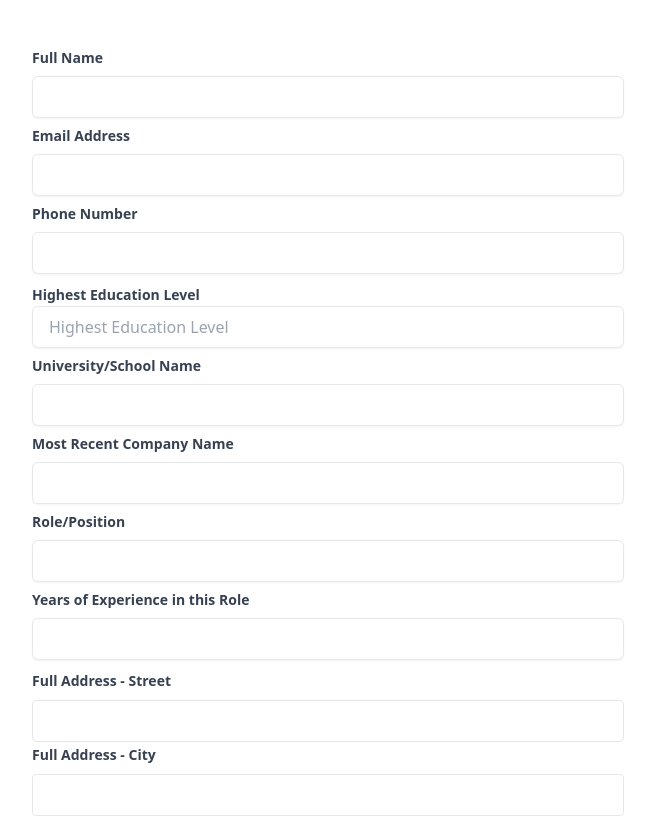
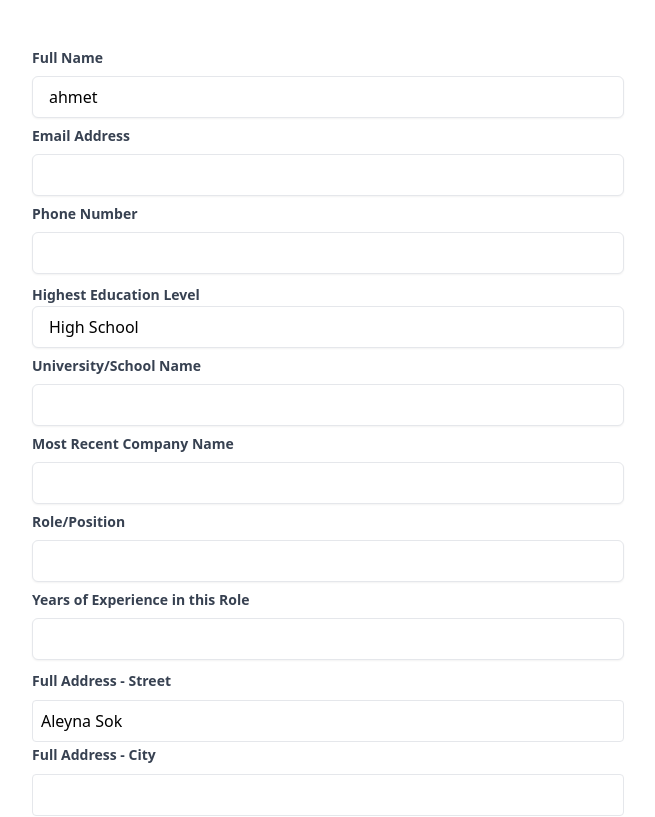
Before and after one commit to AhmetHuseyinDOK/vue-dynamic-form-starter, a Vue app: page / in a window 1280 px wide. Shown: the top 817 px of the page, without its empty margins (312-967 px from the left). Built offline with nearby package versions, Linux system fonts and the light colour scheme.

Commit message:
form with initial data

```diff
--- a/src/App.vue
+++ b/src/App.vue
@@ -94,8 +94,11 @@ const form: IFormStructure = {
 };
 
 const data = ref({
-  name: "ahmet",
-  gender: "male"
+  full_name: "ahmet",
+  highest_education: "high_school",
+  address: {
+    "street": "Aleyna Sok"
+  }
 });
 </script>
 
```
